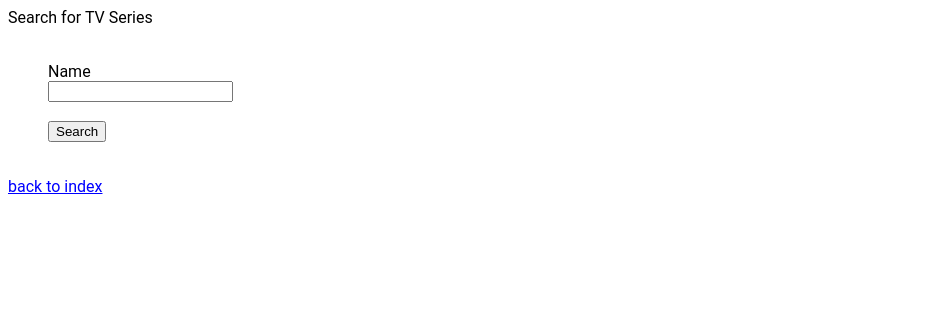
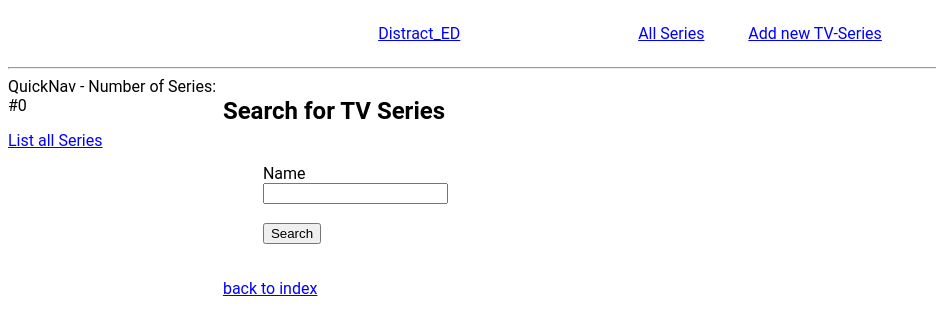
Before and after one commit to kalliknuddel/db_distracted, a Django app: page /distracted/search/ in a window 1280 px wide. Shown: the top 335 px of the page, without its empty margins (0-936 px from the left). Run offline with Django 3.2, Linux system fonts and the light colour scheme; data that the repository does not hold is empty.

Commit message:
[templates] all templates inherit base.html now
Signed-off-by: Knut <kanudson@gmail.com>

```diff
--- a/distracted/static/distracted/style.css
+++ b/distracted/static/distracted/style.css
@@ -47,12 +47,17 @@ td {
 
 .navigation {
     float:      left;
-    width:      20%;
+    width:      17%;
 }
 
 .content {
     float:      right;
-    width:      80%;
+    width:      83%;
+}
+
+.index-content {
+    width:      90%;
+    padding:    20px;
 }
 
 
@@ -69,8 +74,13 @@ td {
 
 .seriesListing {
     width:      70%;
-    padding:    2px;
     padding-left: 5%;
+}
+
+.searchResultSeries {
+    width:      90%;
+    padding-bottom: 10px;
+    padding-left:       2%;
 }
 
 .alias {
--- a/distracted/templates/distracted/base.html
+++ b/distracted/templates/distracted/base.html
@@ -9,7 +9,7 @@
 <body>
     <div class="banner">
         {% block banner %}
-            <p class="logo">Distract_ED</p>
+            <p class="logo"><a href="{% url 'distracted:realIndex' %}">Distract_ED</a></p>
             <div class="nav-menu">
                 <ul>
                     <li class="nav-menu-item"><a href="{% url 'distracted:index' %}">All Series</a></li>
@@ -19,6 +19,7 @@
         {% endblock %}
     </div>
 <hr>
+
     <div class="navigation">
         {% block navigation %}
         QuickNav - Number of Series: #{{ series_count }}
@@ -30,6 +31,7 @@
         {% endfor %}
         </ul>
 
+        <a href="{% url 'distracted:index' %}">List all Series</a>
         {% endblock %}
     </div>
 
--- a/distracted/templates/distracted/searchDetail.html
+++ b/distracted/templates/distracted/searchDetail.html
@@ -1,8 +1,9 @@
 
-{% load staticfiles %}
-<link rel="stylesheet" type="text/css" href="{% static 'distracted/style.css' %}" />
+{% extends "distracted/base.html" %}
 
+{% block title %}disract_ed - Search{% endblock %}
 
+{% block content %}
 <div class="container">
     <div>
         {% if messages %}
@@ -82,3 +83,4 @@
         go back
     </a>
 </div>
+{% endblock %}
--- a/distracted/templates/distracted/searchSeries.html
+++ b/distracted/templates/distracted/searchSeries.html
@@ -1,10 +1,11 @@
 
-{% load staticfiles %}
+{% extends "distracted/base.html" %}
 
-<link rel="stylesheet" type="text/css" href="{% static 'distracted/style.css' %}" />
+{% block title %}disract_ed - Search{% endblock %}
 
+{% block content %}
 <div>
-    <p class="searchHead">Search for TV Series</p>
+    <p class="searchHead"><h2>Search for TV Series</h2></p>
 
     {% if messages %}
         {% for message in messages %}
@@ -31,3 +32,4 @@
 <div>
     <a href={% url 'distracted:index' %}>back to index</a>
 </div>
+{% endblock %}
```
Also changed, not shown: distracted/templates/distracted/index.html (+13 -18 lines), distracted/templates/distracted/searchResult.html (+6 -3 lines), distracted/templates/distracted/seriesDetail.html (renamed from distracted/templates/distracted/detail.html, +5 -2 lines), distracted/templates/distracted/seriesList.html (added, +27 -0 lines).
